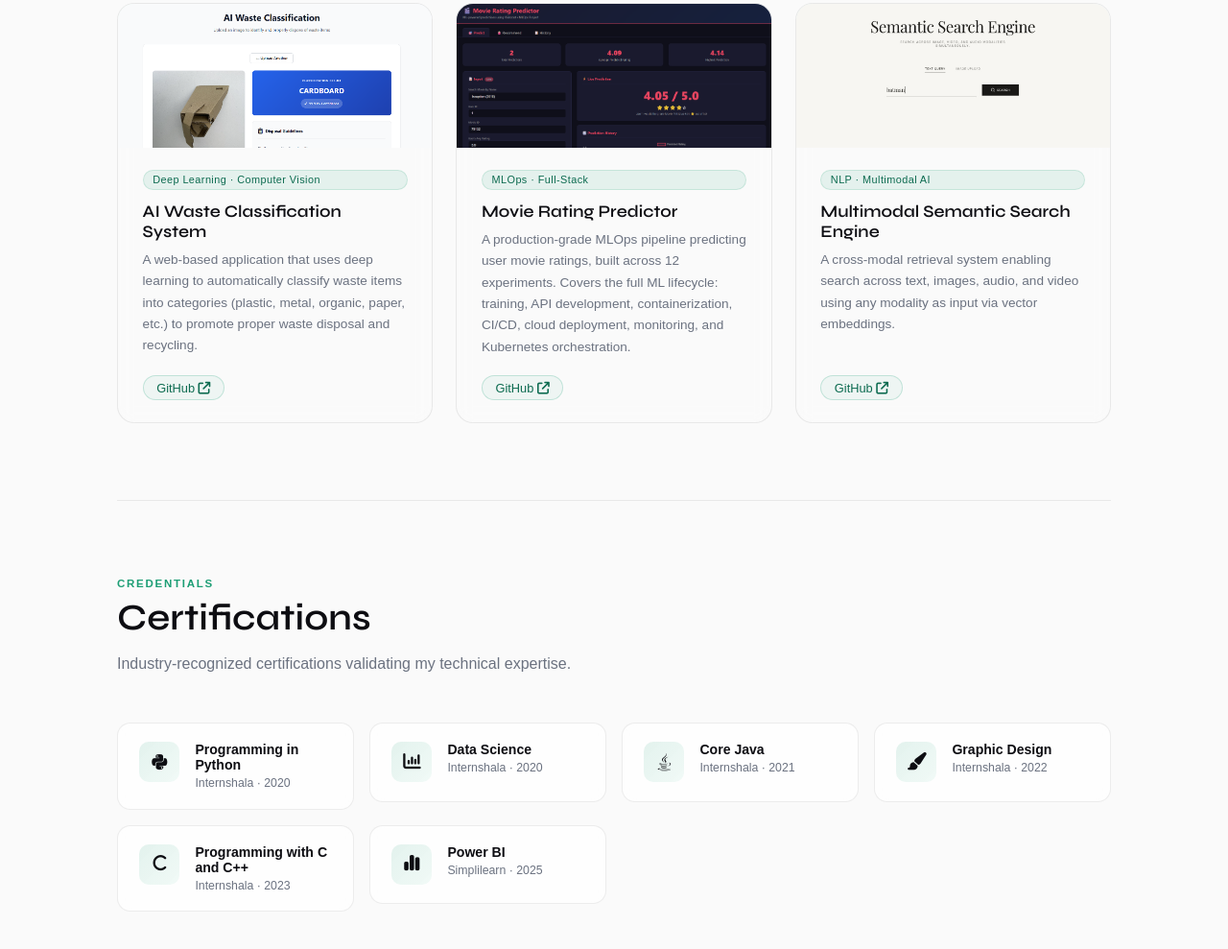
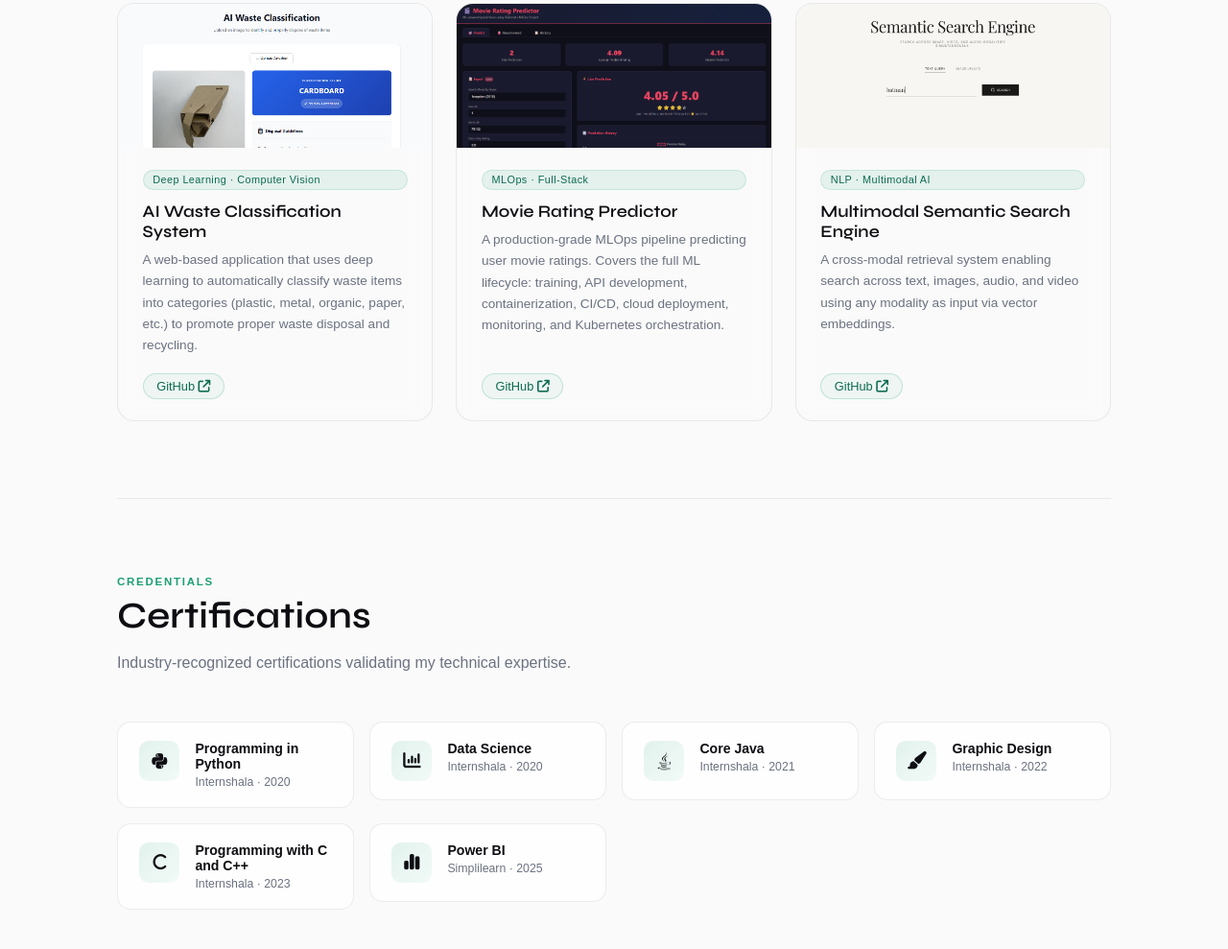
Before and after one commit to ishakale07/ishakale07.github.io, a plain HTML site: page index.html in a window 1280 px wide. Shown: the part 1502-2491 px from the top of the page at 96% size. Drawn offline with Linux system fonts and the light colour scheme.

Commit message:
updated featured projects

```diff
--- a/index.html
+++ b/index.html
@@ -619,7 +619,7 @@ footer span{color:var(--accent);font-weight:600}
         <div class="project-body">
           <div class="project-badge">MLOps · Full-Stack</div>
           <h3>Movie Rating Predictor</h3>
-          <p>A production-grade MLOps pipeline predicting user movie ratings, built across 12 experiments. Covers the full ML lifecycle: training, API development, containerization, CI/CD, cloud deployment, monitoring, and Kubernetes orchestration.</p>
+          <p>A production-grade MLOps pipeline predicting user movie ratings. Covers the full ML lifecycle: training, API development, containerization, CI/CD, cloud deployment, monitoring, and Kubernetes orchestration.</p>
           <div class="project-links">
             <a href="https://github.com/ishakale07/Movie-Rating-Predictor" class="plink" target="_blank" rel="noopener">GitHub <i class="fa-solid fa-arrow-up-right-from-square"></i></a>
           </div>
```
